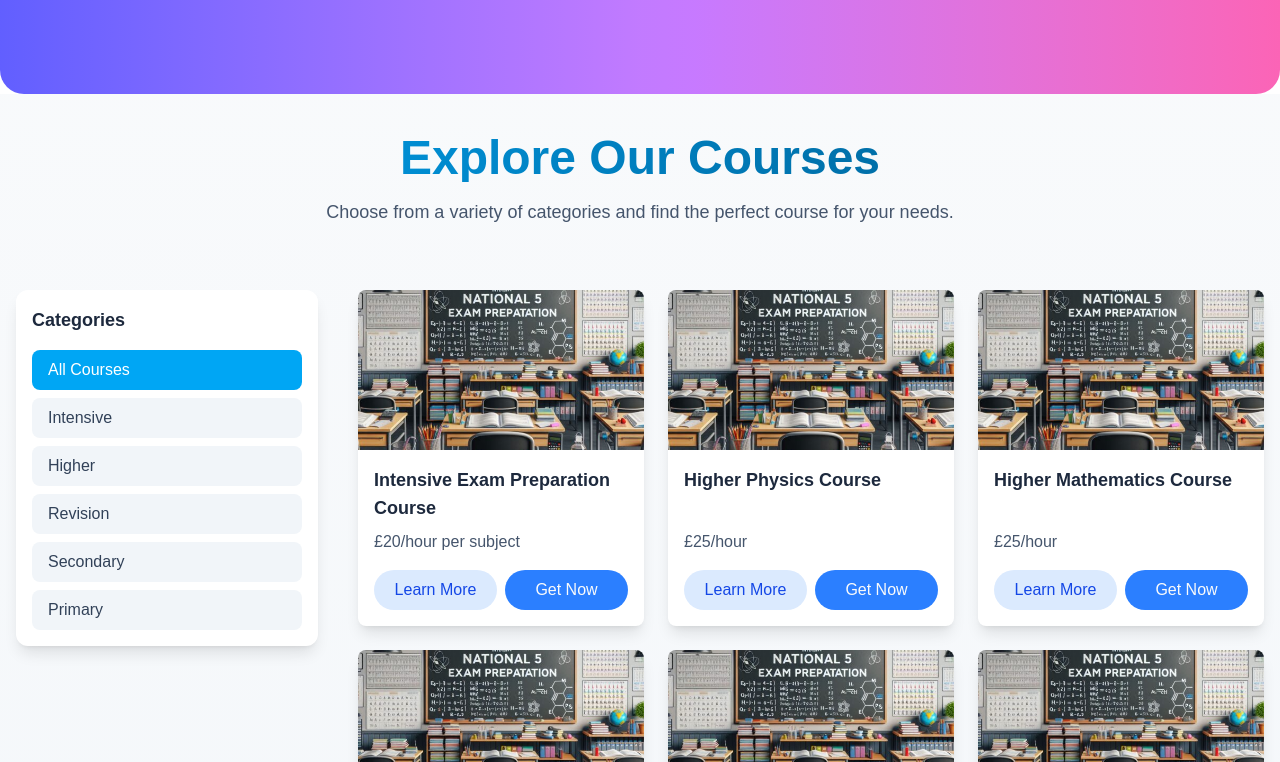
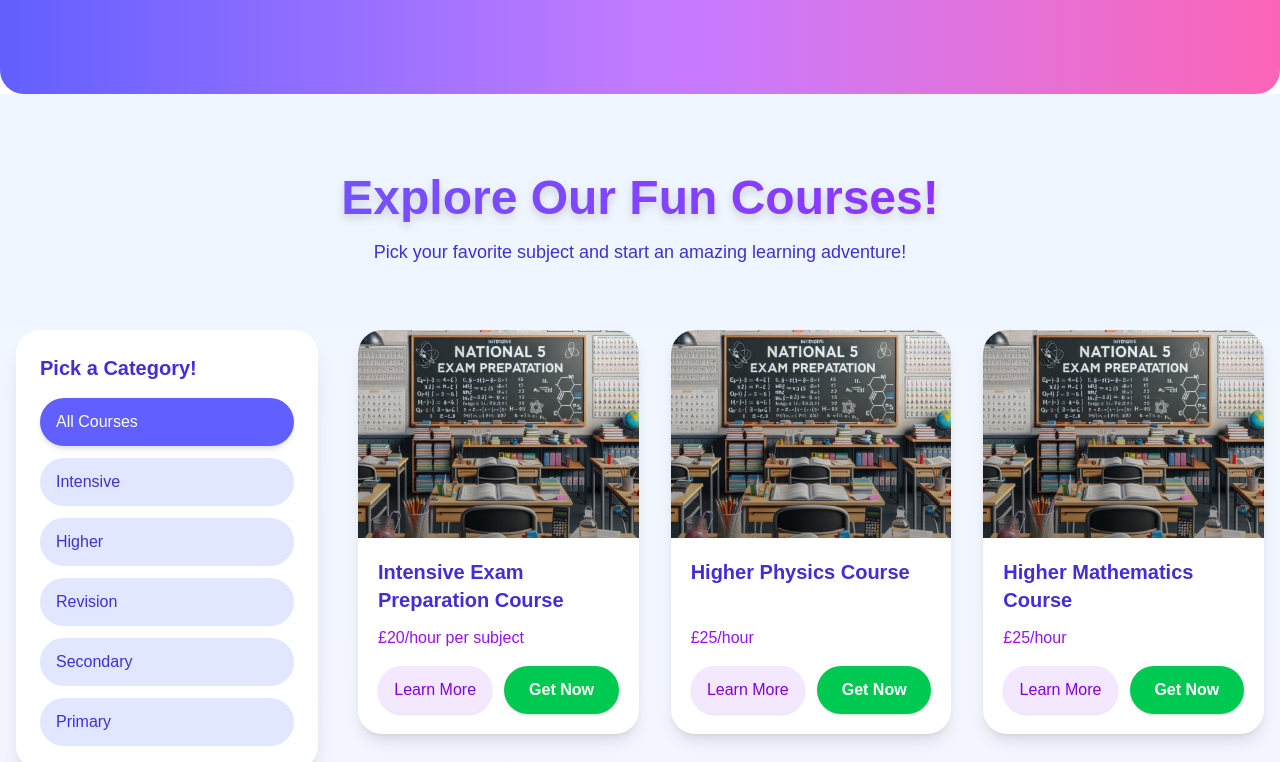
Before and after one commit to MoyasiGinko/iLearners-Hub, a Next.js app: page /courses in a window 1280 px wide. Shown: the part 318-1080 px from the top of the page. Built offline with nearby package versions, Linux system fonts and the light colour scheme.

Commit message:
Update index.tsx

```diff
--- a/components/courses/course/index.tsx
+++ b/components/courses/course/index.tsx
@@ -1,11 +1,12 @@
 "use client";
-import React, { useState } from "react";
+import React, { useState, useEffect } from "react";
 import { courses, courseCategories } from "./courseData";
 import Link from "next/link";
+import { motion } from "framer-motion";
 
 const CoursePage = () => {
-  const [selectedCategory, setSelectedCategory] =
-    useState<string>("All Courses");
+  const [selectedCategory, setSelectedCategory] = useState("All Courses");
+  // Remove mousePosition state and tilt calculation as it's causing issues
 
   const filteredCourses =
     selectedCategory === "All Courses"
@@ -13,51 +14,57 @@ const CoursePage = () => {
       : courses.filter((course) => course.category === selectedCategory);
 
   return (
-    <section className="bg-gradient-to-b from-slate-50 to-slate-100 py-10">
-      <div className="container mx-auto px-4">
+    <section className="bg-gradient-to-b from-blue-50 to-purple-50 py-20 min-h-screen">
+      <div className="container mx-auto px-4 relative">
         <div className="mb-16 text-center">
-          <h2 className="mb-4 bg-gradient-to-r from-sky-500 to-sky-800 bg-clip-text text-3xl font-bold text-transparent md:text-5xl">
-            Explore Our Courses
+          <h2 className="mb-4 bg-gradient-to-r from-indigo-500 to-purple-600 bg-clip-text text-3xl font-bold text-transparent md:text-5xl drop-shadow-lg">
+            Explore Our Fun Courses!
           </h2>
-          <p className="mx-auto max-w-3xl text-lg text-slate-600">
-            Choose from a variety of categories and find the perfect course for
-            your needs.
+          <p className="mx-auto max-w-3xl text-lg text-indigo-700">
+            Pick your favorite subject and start an amazing learning adventure!
           </p>
         </div>
 
         <div className="flex flex-col lg:flex-row gap-10">
           {/* Sidebar with categories */}
           <div className="lg:w-1/4">
-            <div className="sticky top-24 rounded-xl bg-white p-4 shadow-lg">
-              <h3 className="mb-4 text-lg font-bold text-slate-800">
-                Categories
+            <div className="sticky top-24 rounded-3xl bg-white p-6 shadow-xl hover:shadow-2xl transition-all duration-300 backdrop-blur-sm bg-opacity-80">
+              <h3 className="mb-4 text-xl font-bold text-indigo-700">
+                Pick a Category!
               </h3>
-              <ul className="space-y-2">
-                <li>
+              <ul className="space-y-3">
+                <motion.li
+                  whileHover={{ scale: 1.01 }}
+                  whileTap={{ scale: 0.99 }}
+                >
                   <button
-                    className={`w-full text-left px-4 py-2 rounded-lg transition-all ${
+                    className={`w-full text-left px-4 py-3 rounded-full transition-all font-medium ${
                       selectedCategory === "All Courses"
-                        ? "bg-sky-500 text-white"
-                        : "bg-slate-100 text-slate-700 hover:bg-slate-200"
+                        ? "bg-indigo-500 text-white shadow-md"
+                        : "bg-indigo-100 text-indigo-700 hover:bg-indigo-200"
                     }`}
                     onClick={() => setSelectedCategory("All Courses")}
                   >
                     All Courses
                   </button>
-                </li>
+                </motion.li>
                 {courseCategories.map((category) => (
-                  <li key={category}>
+                  <motion.li
+                    key={category}
+                    whileHover={{ scale: 1.01 }}
+                    whileTap={{ scale: 0.99 }}
+                  >
                     <button
-                      className={`w-full text-left px-4 py-2 rounded-lg transition-all ${
+                      className={`w-full text-left px-4 py-3 rounded-full transition-all font-medium ${
                         selectedCategory === category
-                          ? "bg-sky-500 text-white"
-                          : "bg-slate-100 text-slate-700 hover:bg-slate-200"
+                          ? "bg-indigo-500 text-white shadow-md"
+                          : "bg-indigo-100 text-indigo-700 hover:bg-indigo-200"
                       }`}
                       onClick={() => setSelectedCategory(category)}
                     >
                       {category}
                     </button>
-                  </li>
+                  </motion.li>
                 ))}
               </ul>
             </div>
@@ -65,46 +72,75 @@ const CoursePage = () => {
 
           {/* Courses grid */}
           <div className="lg:w-3/4">
-            <div className="grid grid-cols-1 sm:grid-cols-2 lg:grid-cols-3 gap-6">
-              {filteredCourses.map((course) => (
-                <div
+            <div className="grid grid-cols-1 sm:grid-cols-2 lg:grid-cols-3 gap-8">
+              {filteredCourses.map((course, index) => (
+                <motion.div
                   key={course.id}
-                  className="flex flex-col rounded-lg bg-white shadow-lg overflow-hidden transition-transform hover:scale-105 h-full"
+                  className="flex flex-col rounded-3xl bg-white shadow-lg overflow-hidden h-full"
+                  initial={{ opacity: 0, y: 20 }}
+                  animate={{ opacity: 1, y: 0 }}
+                  transition={{ delay: index * 0.1 }}
+                  whileHover={{
+                    scale: 1.01,
+                    boxShadow:
+                      "0 20px 25px -5px rgba(0, 0, 0, 0.1), 0 10px 10px -5px rgba(0, 0, 0, 0.04)",
+                  }}
                 >
-                  <div className="relative h-40 w-full overflow-hidden">
-                    <img
+                  <div className="relative h-52 w-full overflow-hidden rounded-t-2xl">
+                    <motion.img
                       src={course.Image}
                       alt={course.title}
                       className="object-cover w-full h-full"
+                      whileHover={{ scale: 1.01 }}
+                      transition={{ duration: 0.5 }}
                     />
+                    <div className="absolute inset-0 bg-gradient-to-t from-black/30 to-transparent"></div>
                   </div>
-                  <div className="flex flex-col flex-grow p-4">
-                    <h3 className="text-lg font-bold text-slate-800 line-clamp-2 h-14">
+                  <div className="flex flex-col flex-grow p-5">
+                    <h3 className="text-xl font-bold text-indigo-700 line-clamp-2 h-14">
                       {course.title}
                     </h3>
-                    <p className="text-slate-600 mt-2 mb-4 flex-grow line-clamp-2">
+                    <p className="text-purple-600 mt-3 mb-4 flex-grow line-clamp-2">
                       {course.rate}
                     </p>
-                    <div className="mt-auto flex justify-between items-center gap-2">
-                      <Link href={`/courses/${course.id}`} className="flex-1">
-                        <span className="inline-block w-full text-center bg-blue-100 hover:bg-blue-200 text-blue-700 font-medium px-3 py-2 rounded-full transition-colors duration-200">
+                    <div className="mt-auto flex justify-between items-center gap-3">
+                      <motion.div
+                        whileHover={{ scale: 1.01 }}
+                        whileTap={{ scale: 0.99 }}
+                        className="flex-1"
+                      >
+                        <Link href={`/courses/${course.id}`}>
+                          <span className="inline-block w-full text-center bg-purple-100 hover:bg-purple-200 text-purple-700 font-medium px-4 py-3 rounded-full transition-all duration-300 shadow-sm hover:shadow-md">
                             Learn More
                           </span>
                         </Link>
-                      <Link href={`/register`} className="flex-1">
-                        <span className="inline-block w-full text-center bg-blue-500 hover:bg-blue-600 text-gray-50 font-medium px-3 py-2 rounded-full transition-colors duration-200">
+                      </motion.div>
+                      <motion.div
+                        whileHover={{ scale: 1.01 }}
+                        whileTap={{ scale: 0.99 }}
+                        className="flex-1"
+                      >
+                        <Link href={`/register`}>
+                          <span className="inline-block w-full text-center bg-green-500 hover:bg-green-600 text-white font-bold px-4 py-3 rounded-full transition-all duration-300 shadow-sm hover:shadow-md">
                             {course.action}
                           </span>
                         </Link>
+                      </motion.div>
                     </div>
                   </div>
-                </div>
+                </motion.div>
               ))}
             </div>
             {filteredCourses.length === 0 && (
-              <p className="text-center text-slate-600 mt-10">
-                No courses available in this category.
+              <motion.div
+                initial={{ opacity: 0 }}
+                animate={{ opacity: 1 }}
+                className="text-center py-10 bg-white rounded-3xl mt-10 shadow-lg"
+              >
+                <p className="text-xl text-indigo-600 font-medium">
+                  Oops! No courses here yet. Try another category!
                 </p>
+              </motion.div>
             )}
           </div>
         </div>
```
Lines whose indentation alone changed are shown as unchanged.
